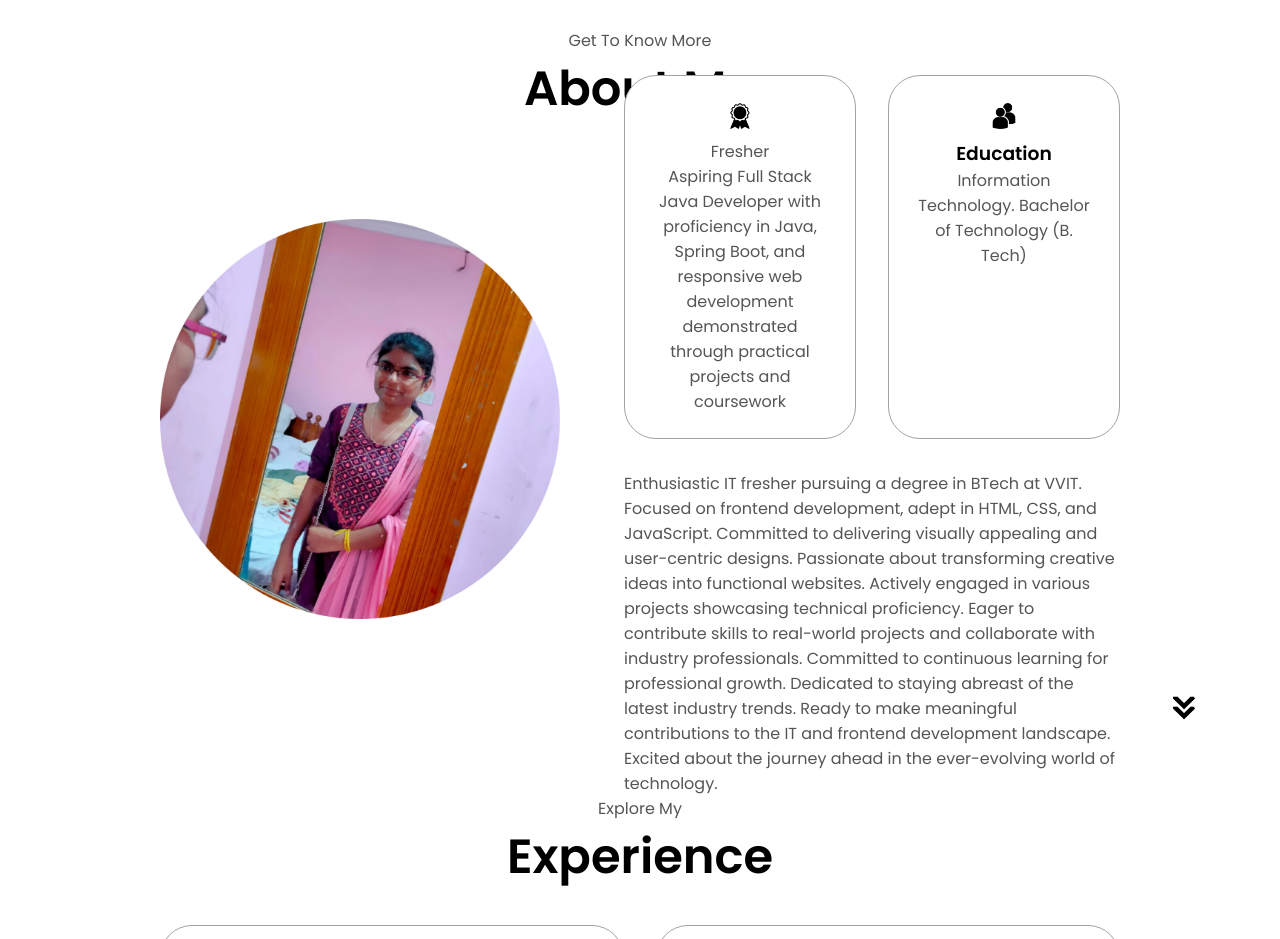
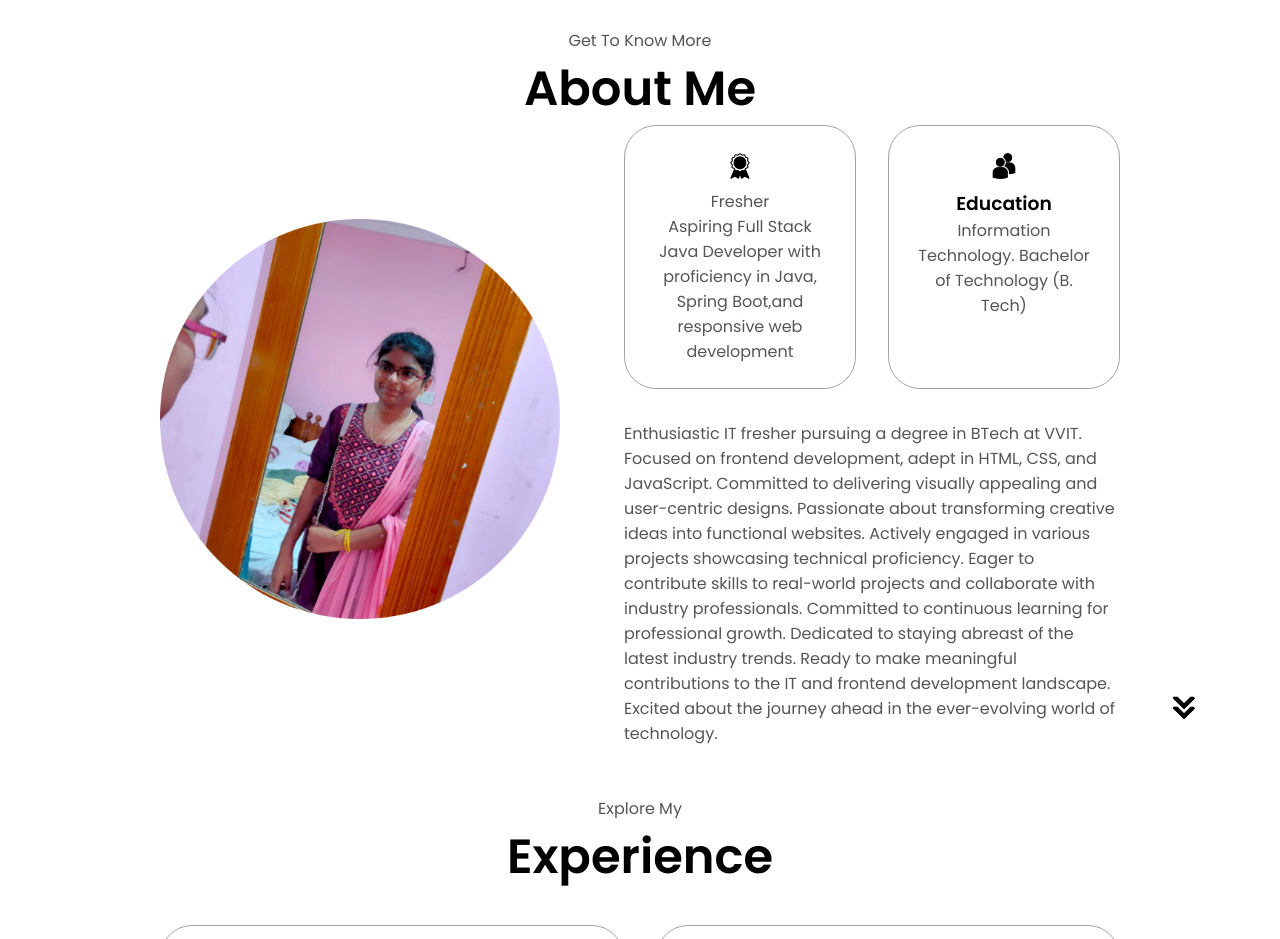
Before and after one commit to deepthi16032002/My-Portfolio, a plain HTML site: page index.html in a window 1280 px wide. Shown: the part 900-1839 px from the top of the page. Drawn offline with Linux system fonts and the light colour scheme.

Commit message:
Update index.html

```diff
--- a/index.html
+++ b/index.html
@@ -91,7 +91,7 @@
                 class="icon"
               />
               <h3></h3>
-              <p>Fresher <br />Aspiring Full Stack Java Developer with proficiency in Java, Spring Boot, and responsive web development demonstrated through practical projects and coursework</p>
+              <p>Fresher <br />Aspiring Full Stack Java Developer with proficiency in Java, Spring Boot,and responsive web development </p>
             </div>
             <div class="details-container">
               <img
```
